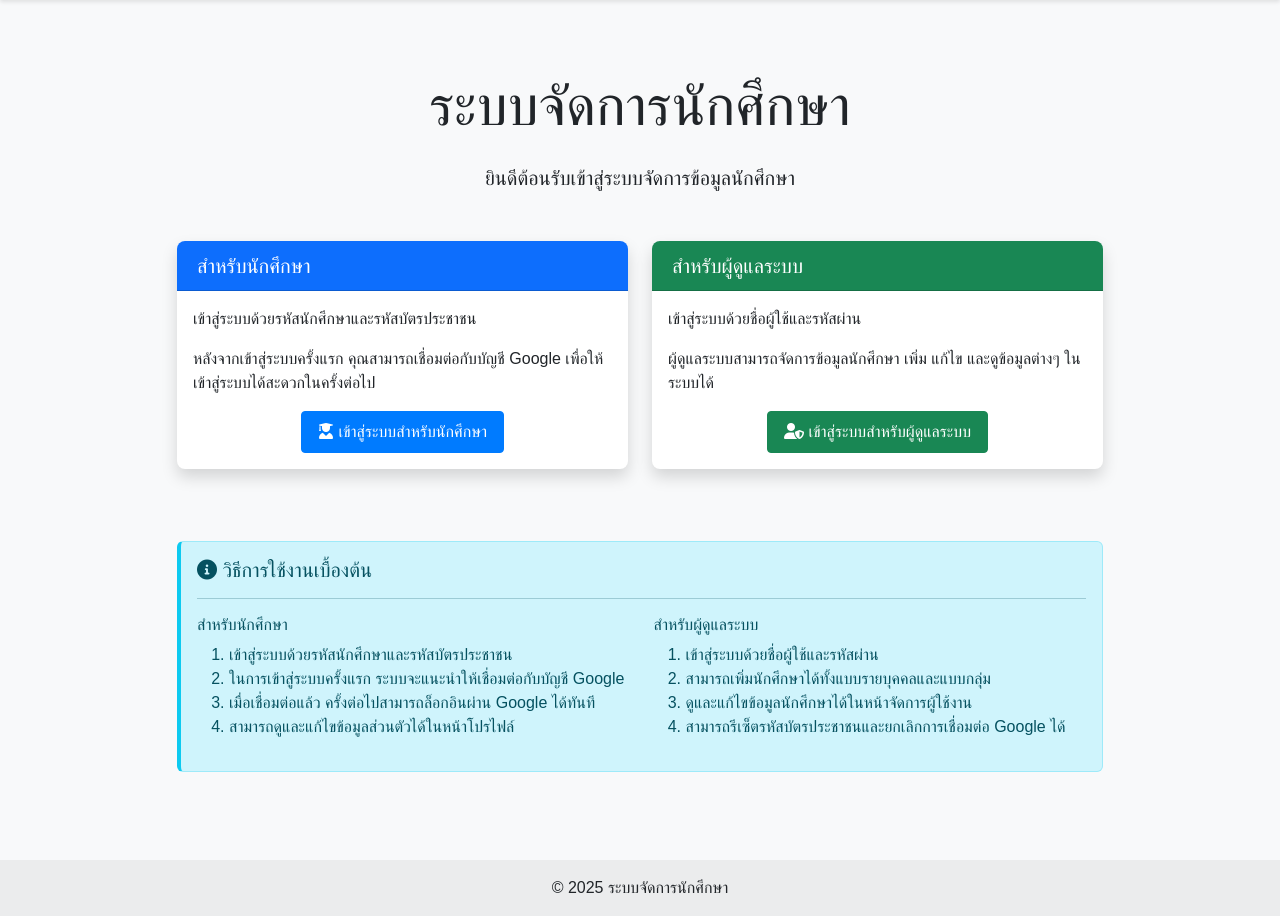
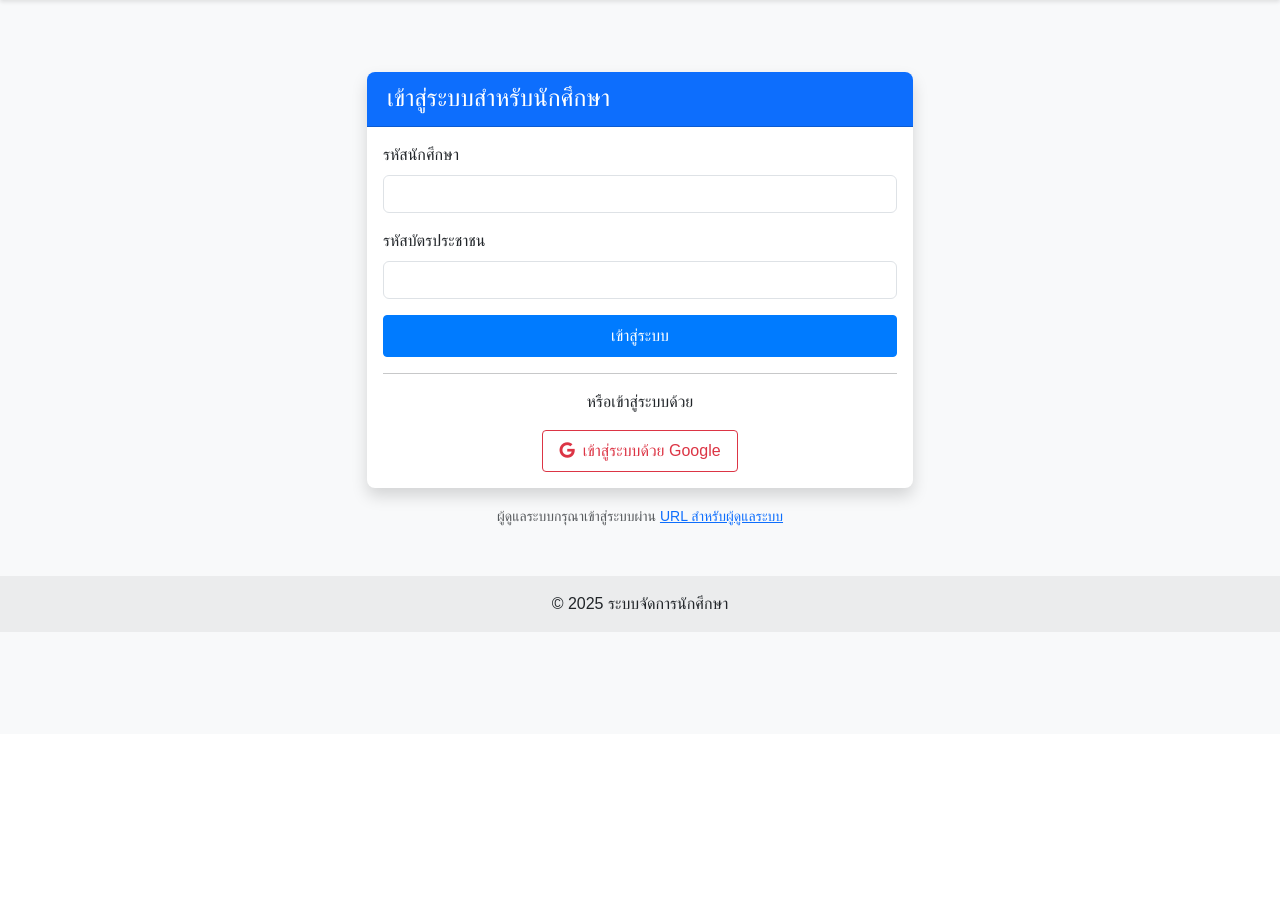
Before and after one commit to jeffy09/SSO-Student, a PHP site: page / in a window 1280 px wide. Shown: the part 66-982 px from the top of the page. After the commit the page ends 698 px from the top, so only its background shows below. Run offline with PHP 8.4, Linux system fonts and the light colour scheme; some libraries are stand-ins or nearby versions.

Commit message:
Update home.php

```diff
--- a/pages/home.php
+++ b/pages/home.php
@@ -11,86 +11,140 @@ if (isset($_SESSION['student_id'])) {
     exit;
 } elseif (isset($_SESSION['admin_id'])) {
     // หากเป็นผู้ดูแลระบบที่ล็อกอินแล้ว ให้ไปยังหน้า dashboard ของผู้ดูแลระบบ
+    // (แม้ว่าหน้านี้จะเน้นนักศึกษา แต่ถ้าแอดมินเข้ามาโดยตรงก็ redirect ไป)
     header("Location: index.php?page=admin_dashboard");
     exit;
 }
 
-// หากไม่ได้ล็อกอิน ให้แสดงหน้า home ปกติ
+// รวมไฟล์ configuration ของ Google
+include_once 'config/google_config.php';
+$google_config = new GoogleConfig();
+
+// หากมีการ submit form (คัดลอกจาก auth/student_login.php)
+if ($_SERVER['REQUEST_METHOD'] == 'POST') {
+    // รับค่าจาก form
+    $student_id_form = isset($_POST['student_id']) ? $database->sanitize($_POST['student_id']) : '';
+    $id_card_form = isset($_POST['id_card']) ? $_POST['id_card'] : '';
+
+    // ตรวจสอบว่าข้อมูลถูกส่งมาหรือไม่
+    if (!empty($student_id_form) && !empty($id_card_form)) {
+        try {
+            // เตรียมคำสั่ง SQL
+            $query = "SELECT * FROM students WHERE student_id = :student_id LIMIT 0,1";
+
+            // เตรียมคำสั่ง
+            $stmt = $db->prepare($query);
+
+            // Bind param
+            $stmt->bindParam(':student_id', $student_id_form);
+
+            // Execute
+            $stmt->execute();
+
+            // ตรวจสอบว่ามีข้อมูลหรือไม่
+            if ($stmt->rowCount() > 0) {
+                // ดึงข้อมูล
+                $row = $stmt->fetch(PDO::FETCH_ASSOC);
+
+                $password_valid = false;
+
+                // ตรวจสอบรหัสผ่าน
+                // หากมี password_hash ให้ใช้ password_verify
+                if (!empty($row['password_hash'])) {
+                    $password_valid = password_verify($id_card_form, $row['password_hash']);
+                } else {
+                    // หากไม่มี password_hash (ข้อมูลเก่า) ให้เปรียบเทียบ id_card โดยตรง และ hash ใหม่ถ้าตรง
+                    if ($row['id_card'] == $id_card_form) {
+                        $password_valid = true;
+                        // สร้าง hash สำหรับข้อมูลเก่าที่ยังไม่ได้ hash
+                        $password_hash = password_hash($id_card_form, PASSWORD_DEFAULT);
+                        $update_hash_query = "UPDATE students SET password_hash = :password_hash WHERE id = :id";
+                        $update_hash_stmt = $db->prepare($update_hash_query);
+                        $update_hash_stmt->bindParam(':password_hash', $password_hash);
+                        $update_hash_stmt->bindParam(':id', $row['id']);
+                        $update_hash_stmt->execute();
+                    }
+                }
+
+                if ($password_valid) {
+                    // ล็อกอินสำเร็จ
+                    $_SESSION['student_id'] = $row['id'];
+                    $_SESSION['student_code'] = $row['student_id'];
+                    $_SESSION['student_name'] = $row['firstname'] . ' ' . $row['lastname'];
+                    $_SESSION['student_email'] = $row['email'];
+
+                    // ตรวจสอบ first_login (ถ้ายังไม่ได้เชื่อม Google อาจจะแสดง popup)
+                    if ($row['first_login'] == 1 && !empty($row['email'])) {
+                        $_SESSION['show_google_link'] = true;
+                    }
+
+                    // อัพเดต first_login status
+                    $update_first_login_query = "UPDATE students SET first_login = 0 WHERE id = :id";
+                    $update_first_login_stmt = $db->prepare($update_first_login_query);
+                    $update_first_login_stmt->bindParam(':id', $row['id']);
+                    $update_first_login_stmt->execute();
+
+                    // Redirect ไปยังหน้า dashboard ของนักศึกษา
+                    header("Location: index.php?page=student_dashboard");
+                    exit;
+                } else {
+                    $login_error = "รหัสบัตรประชาชนไม่ถูกต้อง";
+                }
+            } else {
+                $login_error = "ไม่พบรหัสนักศึกษานี้ในระบบ";
+            }
+        } catch(PDOException $e) {
+            $login_error = "เกิดข้อผิดพลาด: " . $e->getMessage();
+        }
+    } else {
+        $login_error = "กรุณากรอกข้อมูลให้ครบถ้วน";
+    }
+}
+
+// ดึงข้อความแจ้งเตือนจาก session (ถ้ามี)
+if (isset($_SESSION['auth_error'])) {
+    $login_error = $_SESSION['auth_error'];
+    unset($_SESSION['auth_error']);
+}
 ?>
 
 <div class="row justify-content-center">
-    <div class="col-md-8 text-center">
-        <h1 class="display-4 mt-5 mb-4">ระบบจัดการนักศึกษา</h1>
-        <p class="lead mb-5">ยินดีต้อนรับเข้าสู่ระบบจัดการข้อมูลนักศึกษา</p>
-    </div>
-</div>
-
-<div class="row justify-content-center">
-    <div class="col-md-5">
-        <div class="card shadow mb-4">
+    <div class="col-md-6">
+        <div class="card shadow mt-5">
             <div class="card-header bg-primary text-white">
-                <h5 class="card-title mb-0">สำหรับนักศึกษา</h5>
+                <h4 class="mb-0">เข้าสู่ระบบสำหรับนักศึกษา</h4>
             </div>
             <div class="card-body">
-                <p>เข้าสู่ระบบด้วยรหัสนักศึกษาและรหัสบัตรประชาชน</p>
-                <p>หลังจากเข้าสู่ระบบครั้งแรก คุณสามารถเชื่อมต่อกับบัญชี Google เพื่อให้เข้าสู่ระบบได้สะดวกในครั้งต่อไป</p>
+                <?php if(isset($login_error)): ?>
+                    <div class="alert alert-danger" role="alert">
+                        <?php echo $login_error; ?>
+                    </div>
+                <?php endif; ?>
+
+                <form action="?page=home" method="post">
+                    <div class="mb-3">
+                        <label for="student_id" class="form-label">รหัสนักศึกษา</label>
+                        <input type="text" class="form-control" id="student_id" name="student_id" required value="<?php echo isset($student_id_form) ? htmlspecialchars($student_id_form) : ''; ?>">
+                    </div>
+                    <div class="mb-3">
+                        <label for="id_card" class="form-label">รหัสบัตรประชาชน</label>
+                        <input type="password" class="form-control" id="id_card" name="id_card" required>
+                    </div>
+                    <button type="submit" class="btn btn-primary w-100">เข้าสู่ระบบ</button>
+                </form>
+
+                <hr>
+
                 <div class="text-center">
-                    <a href="?page=student_login" class="btn btn-primary"><i class="fas fa-user-graduate"></i> เข้าสู่ระบบสำหรับนักศึกษา</a>
+                    <p>หรือเข้าสู่ระบบด้วย</p>
+                    <a href="?page=google_login&user_type=student" class="btn btn-outline-danger">
+                        <i class="fab fa-google me-2"></i>เข้าสู่ระบบด้วย Google
+                    </a>
                 </div>
             </div>
         </div>
-    </div>
-
-    <div class="col-md-5">
-        <div class="card shadow mb-4">
-            <div class="card-header bg-success text-white">
-                <h5 class="card-title mb-0">สำหรับผู้ดูแลระบบ</h5>
-            </div>
-            <div class="card-body">
-                <p>เข้าสู่ระบบด้วยชื่อผู้ใช้และรหัสผ่าน</p>
-                <p>ผู้ดูแลระบบสามารถจัดการข้อมูลนักศึกษา เพิ่ม แก้ไข และดูข้อมูลต่างๆ ในระบบได้</p>
-                <div class="text-center">
-                    <a href="?page=admin_login" class="btn btn-success"><i class="fas fa-user-shield"></i> เข้าสู่ระบบสำหรับผู้ดูแลระบบ</a>
-                </div>
-            </div>
+         <div class="text-center mt-3">
+            <small class="text-muted">ผู้ดูแลระบบกรุณาเข้าสู่ระบบผ่าน <a href="<?php echo $base_url; ?>?page=admin_login">URL สำหรับผู้ดูแลระบบ</a></small>
         </div>
     </div>
 </div>
-
-<div class="row justify-content-center mt-5">
-    <div class="col-md-10">
-        <div class="alert alert-info alert-permanent">
-            <h5><i class="fas fa-info-circle"></i> วิธีการใช้งานเบื้องต้น</h5>
-            <hr>
-            <div class="row">
-                <div class="col-md-6">
-                    <h6>สำหรับนักศึกษา</h6>
-                    <ol>
-                        <li>เข้าสู่ระบบด้วยรหัสนักศึกษาและรหัสบัตรประชาชน</li>
-                        <li>ในการเข้าสู่ระบบครั้งแรก ระบบจะแนะนำให้เชื่อมต่อกับบัญชี Google</li>
-                        <li>เมื่อเชื่อมต่อแล้ว ครั้งต่อไปสามารถล็อกอินผ่าน Google ได้ทันที</li>
-                        <li>สามารถดูและแก้ไขข้อมูลส่วนตัวได้ในหน้าโปรไฟล์</li>
-                    </ol>
-                </div>
-                <div class="col-md-6">
-                    <h6>สำหรับผู้ดูแลระบบ</h6>
-                    <ol>
-                        <li>เข้าสู่ระบบด้วยชื่อผู้ใช้และรหัสผ่าน</li>
-                        <li>สามารถเพิ่มนักศึกษาได้ทั้งแบบรายบุคคลและแบบกลุ่ม</li>
-                        <li>ดูและแก้ไขข้อมูลนักศึกษาได้ในหน้าจัดการผู้ใช้งาน</li>
-                        <li>สามารถรีเซ็ตรหัสบัตรประชาชนและยกเลิกการเชื่อมต่อ Google ได้</li>
-                    </ol>
-                </div>
-            </div>
-        </div>
-    </div>
-</div>
-
-<!-- แสดงข้อความแจ้งเตือนสำหรับผู้ใช้ที่ยังไม่ได้ล็อกอิน -->
-<div class="row justify-content-center mt-4">
-    <div class="col-md-8 text-center">
-        <div class="alert alert-light border">
-            <p class="mb-0"><i class="fas fa-lightbulb text-warning"></i> <strong>เริ่มต้นใช้งาน:</strong> เลือกประเภทผู้ใช้ข้างต้นเพื่อเข้าสู่ระบบ หากมีปัญหาการเข้าสู่ระบบ กรุณาติดต่อผู้ดูแลระบบ</p>
-        </div>
-    </div>
-</div>
```
